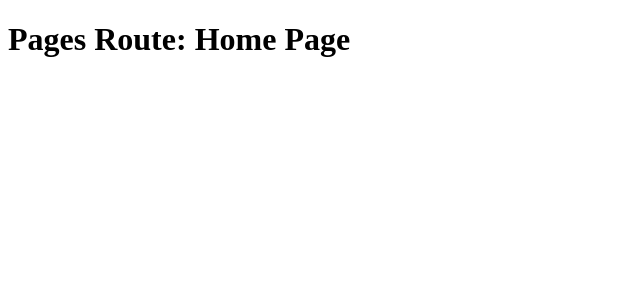
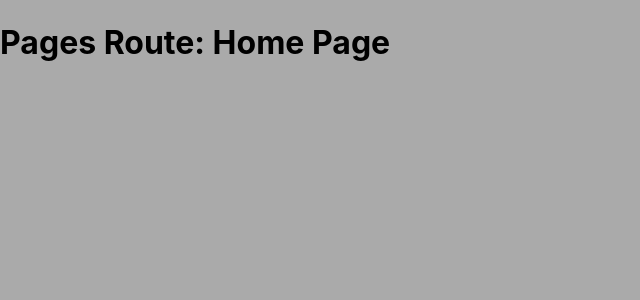
Before and after one commit to windfish27/next-demo, a Next.js app: page / in a window 1280 px wide. Shown: the top 300 px of the page, without its empty margins (0-640 px from the left). Built offline with nearby package versions, Linux system fonts and the light colour scheme.

Commit message:
add custom document and app, add global style.

```diff
--- /dev/null
+++ b/pages/_app.tsx
@@ -0,0 +1,6 @@
+import type { AppProps } from "next/app";
+import "../styles/global.css";
+
+export default function MyApp({ Component, pageProps }: AppProps) {
+    return <Component {...pageProps} />;
+}
--- /dev/null
+++ b/pages/_document.tsx
@@ -0,0 +1,13 @@
+import { Html, Head, Main, NextScript } from "next/document";
+
+export default function Document() {
+    return (
+        <Html lang="en">
+            <Head />
+            <body>
+                <Main />
+                <NextScript />
+            </body>
+        </Html>
+    );
+}
--- /dev/null
+++ b/styles/global.css
@@ -0,0 +1,9 @@
+html,
+body {
+    padding: 0;
+    margin: 0;
+    font-family: -apple-system, BlinkMacSystemFont, Segoe UI, Roboto, Oxygen,
+        Ubuntu, Cantarell, Fira Sans, Droid Sans, Helvetica Neue, sans-serif;
+    line-height: 1.4;
+    background: #aaa;
+}
```
